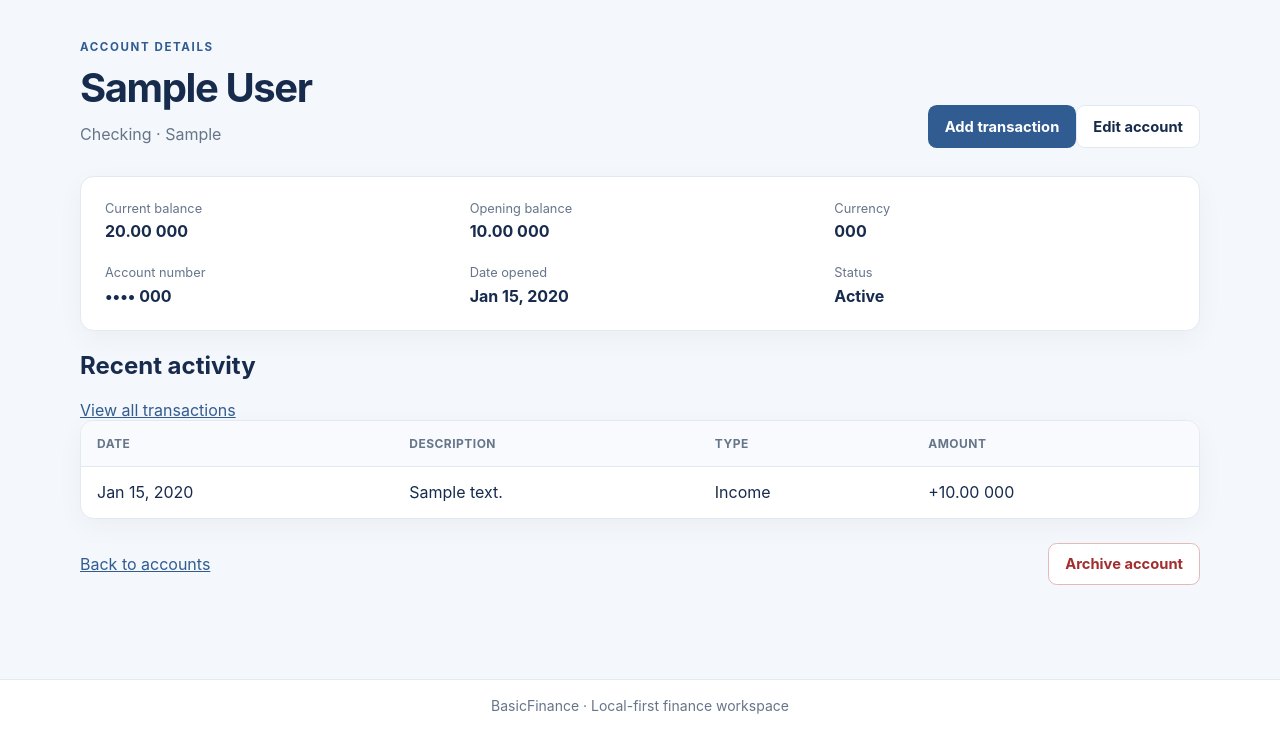
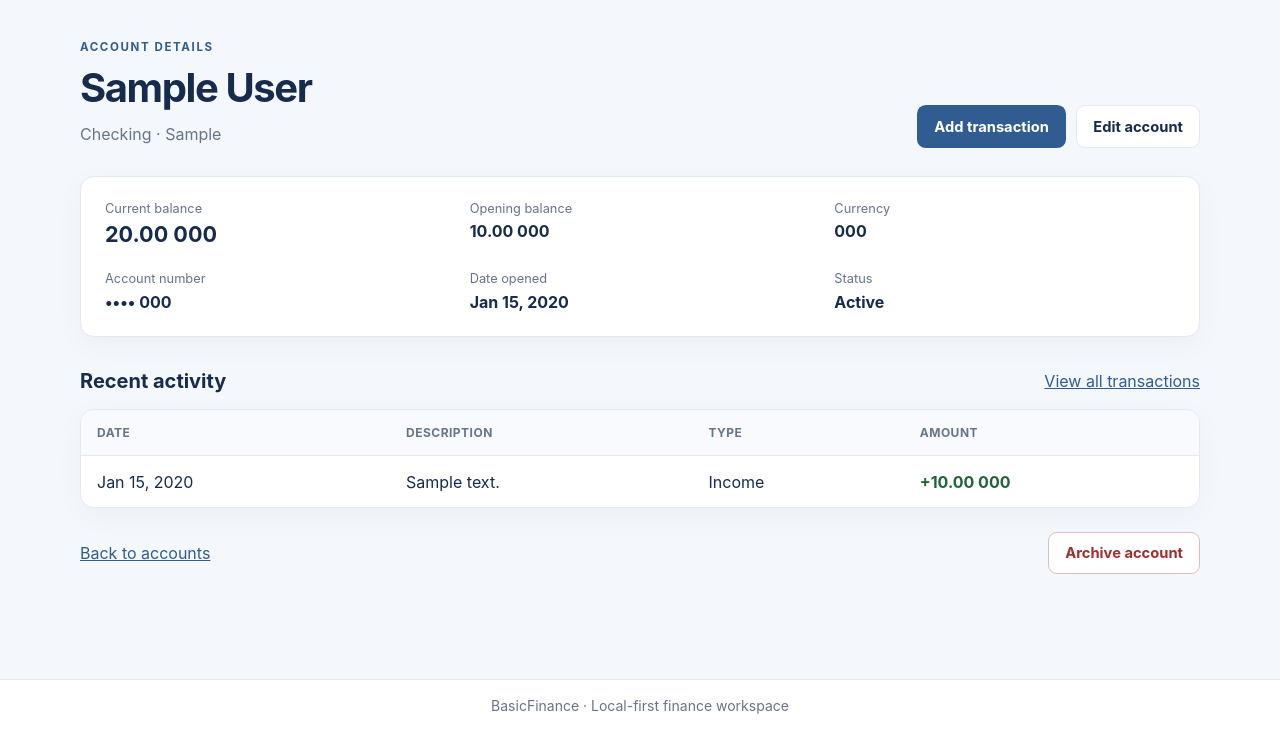
Before and after one commit to dterry55001-cmd/BasicFinance, an ASP.NET Core app: page /Accounts/Details/1 in a window 1280 px wide. Shown: the part 68-800 px from the top of the page. Run offline with ASP.NET Core 8, Linux system fonts and the light colour scheme; tables that the repository leaves empty hold one stand-in row (values such as "Sample post"); the project's own start-up code is not run, and a stand-in starts its controllers and pages.

Commit message:
Style transaction ledger and balance views

```diff
--- a/src/BasicFinance.Web/wwwroot/css/site.css
+++ b/src/BasicFinance.Web/wwwroot/css/site.css
@@ -74,3 +74,19 @@ tbody tr:last-child td { border-bottom: 0; }
     .page-heading { align-items: flex-start; flex-direction: column; }
     .form-grid, .detail-grid { grid-template-columns: 1fr; }
 }
+
+.heading-actions, .table-actions { display: flex; align-items: center; gap: .65rem; flex-wrap: wrap; }
+.table-actions form { display: inline; margin: 0; }
+.text-button { padding: 0; border: 0; background: none; color: #a12f2f; font: inherit; cursor: pointer; }
+.filter-card { margin-bottom: 1rem; padding: 1.25rem; border: 1px solid var(--line); border-radius: .85rem; background: #fff; }
+.filter-grid { display: grid; grid-template-columns: repeat(4, minmax(0, 1fr)); gap: .9rem; }
+.amount-in { color: #23633b; font-weight: 650; }
+.amount-out { color: #a12f2f; font-weight: 650; }
+.section-block { margin-top: 2rem; }
+.section-heading { display: flex; align-items: center; justify-content: space-between; gap: 1rem; margin-bottom: 1rem; }
+.section-heading h2 { margin: 0; font-size: 1.25rem; }
+.empty-state.compact { padding: 2rem 1rem; }
+.balance-value { font-size: 1.35rem; }
+.visually-hidden { position: absolute; width: 1px; height: 1px; padding: 0; margin: -1px; overflow: hidden; clip: rect(0,0,0,0); white-space: nowrap; border: 0; }
+@media (max-width: 850px) { .filter-grid { grid-template-columns: repeat(2, minmax(0, 1fr)); } }
+@media (max-width: 520px) { .filter-grid { grid-template-columns: 1fr; } .heading-actions { width: 100%; } }
```
